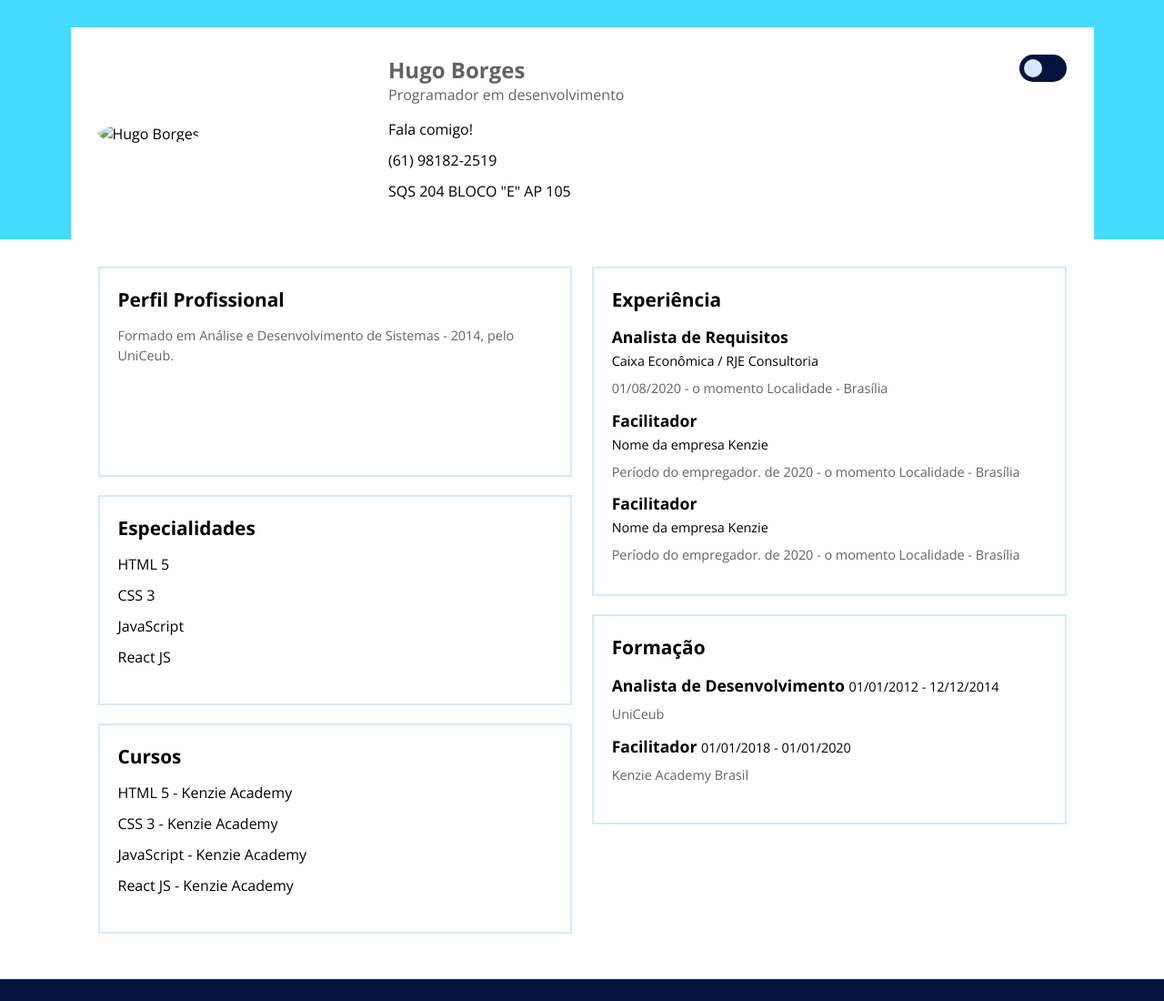
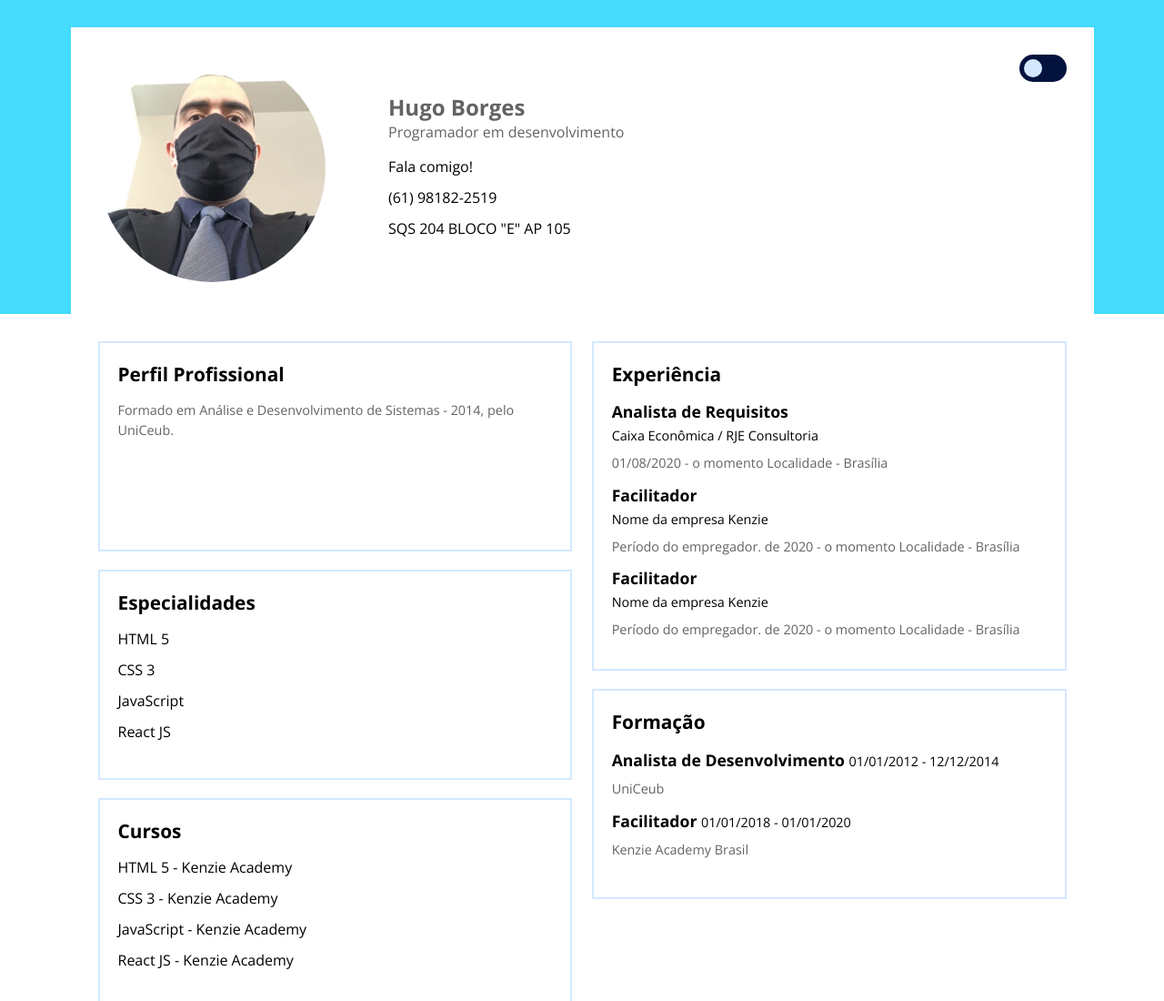
Before and after one commit to hugomborges/hugomborges.github.io, a plain HTML site: page index.html in a window 1280 px wide. Shown: the top 1100 px of the page at 91% size. Drawn offline with nearby package versions, Linux system fonts and the light colour scheme.

Commit message:
Correcao endereco imagem perfil

```diff
--- a/index.html
+++ b/index.html
@@ -28,7 +28,7 @@
                     <!-- CAIXA FOTO DE PERFIL -->
                     <div class="coluna coluna-esquerda">
                         <figure>
-                            <img src="/Kenzi/Portifolio/assets/img/fotoperfil.jpeg" alt="Hugo Borges">
+                            <img src="./assets/img/fotoperfil.jpeg" alt="Hugo Borges">
                             <figcaption class="hidden">Hugo Borges</figcaption>
                         </figure>
                     </div>
```
